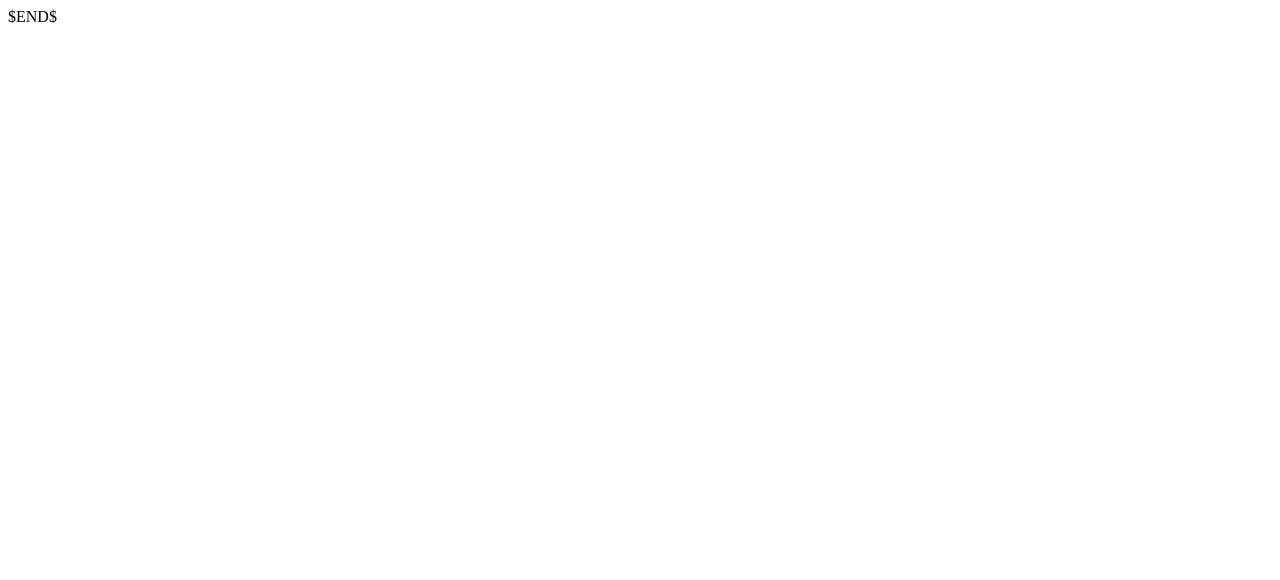
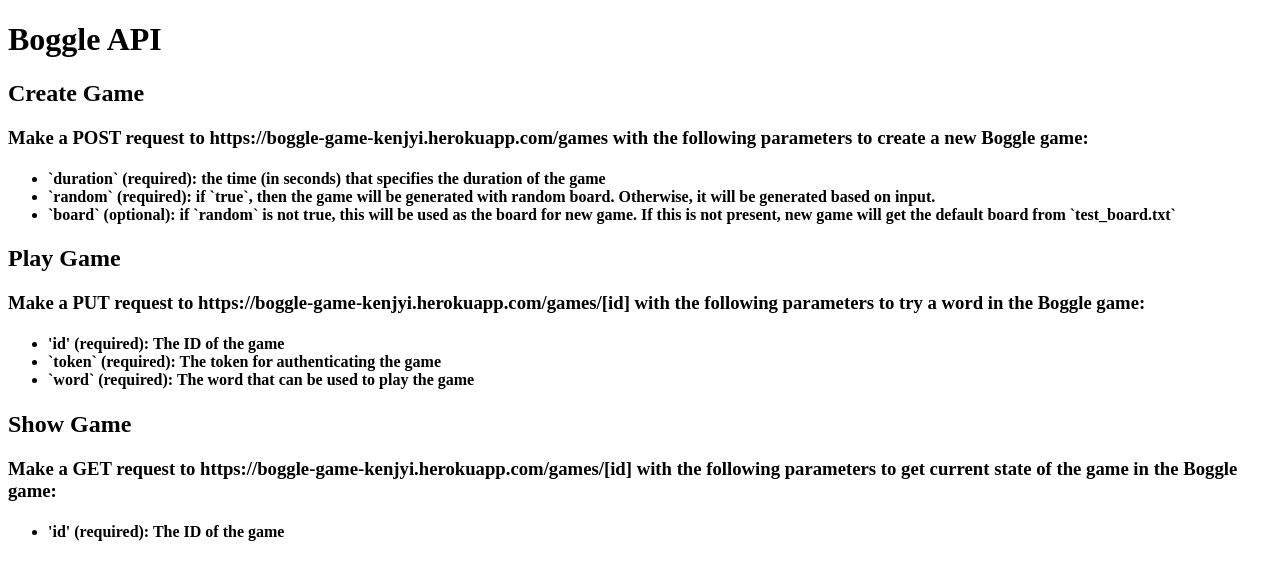
Before and after one commit to LeaKyJar/boggle_game, a Flask app: page / in a window 1280 px wide. Before the commit the part shown is almost empty. Shown: the top 580 px of the page. Run offline with Flask 2, Linux system fonts and the light colour scheme.

Commit message:
reconfigured for JSON

```diff
--- a/app.py
+++ b/app.py
@@ -17,23 +17,27 @@ def land():
 @app.route("/games", methods=["POST"])
 def create_game():
     if request.method == "POST":
-        if "duration" not in request.args:
-            return Response("duration missing", status=400)
-        if "random" not in request.args:
-            return Response("random indicator missing", status=400)
+        content = request.get_json()
+        if content == None:
+            return Response(json.dumps({"message": "JSON payload missing"}), status=400)
+        if "duration" not in content:
+            return Response(json.dumps({"message": "duration was not provided"}), status=400)
+        if "random" not in content:
+            return Response(json.dumps({"message": "random was not provided"}), status=400)
         global counter, games
         b = None
         id = counter
         counter += 1
-        duration = request.args.get("duration")
-        rand = request.args.get("random")
+        duration = content["duration"]
+        rand = content["random"]
         board = ""
         token = token_generator()
-        if rand == "true": # generate random Boggle board
+        if rand: # generate random Boggle board
             b = Boggle(word_dic)
-        elif rand == "false":
-            if "board" in request.args: # use given board
-                board = request.args.get("board")
+            board = b.board
+        elif not rand:
+            if "board" in content: # use given board
+                board = content["board"]
                 b = Boggle(word_dic, board)
             else: # use default board
                 f = open("test_board.txt", "r")
@@ -55,45 +59,45 @@ def create_game():
         games[id] = (b, temp)
     return Response(json_response, status=201, mimetype='application/json')
 
-@app.route("/games/<int:id>", methods=["GET","PUT"])
+@app.route("/games/<id>", methods=["GET","PUT"])
 def game(id): #determines all responses to queries in game
-    if "duration" not in request.args:
-        return Response("duration missing", status=400)
-
+    content = request.get_json()
+    if content == None:
+        return Response(json.dumps({"message": "JSON payload missing"}), status=400)
+    id = int(id)
     if id not in games:
-        return Response("id not found", status=400)
+        return Response(json.dumps({"message": "invalid id"}), status=404)
     temp = games[id][1]
-
 
     time_left = remaining_time(temp)
     temp["time_left"] = time_left
     if time_left<0:
-        return Response("Time's up", status=200)
+        return Response(json.dumps({"message": "game duration exceeded"}), status=400)
 
     if request.method == "GET":
         return show_game(id)
 
     if request.method == "PUT":
-        if "token" not in request.args:
-            return Response("security token missing", status=400)
-        if request.args.get("token") != temp["token"]:
-            return Response("incorrect token", status=401)
-        if "word" not in request.args:
-            return Response("No word submitted", status=400)
-        word = request.args.get("word")
+        if "token" not in content:
+            return Response(json.dumps({"message": "token was not provided"}), status=400)
+        if content["token"] != temp["token"]:
+            return Response(json.dumps({"message": "incorrect token provided"}), status=401)
+        if "word" not in content:
+            return Response(json.dumps({"message": "word was not provided"}), status=400)
+        word = content["word"]
         return play_game(id, word)
 
 def play_game(id: int, word: str):
     temp = games[id][1]
     if word in temp["used_words"]:
-        return Response("you have already tried this valid word", status=200)
+        return Response(json.dumps({"message": "this valid word has already been used"}), status=200)
     else:
         correct = games[id][0].guess_word(word)
         if correct:
-            temp["points"]+=10
+            temp["points"]+=len(word)
             temp["used_words"].add(word)
         else:
-            return Response("word not in board", status=200)
+            return Response(json.dumps({"message": "word is incorrect"}), status=400)
     return Response(json.dumps({
         "id": temp["id"],
         "token": temp["token"],
--- a/templates/landing.html
+++ b/templates/landing.html
@@ -2,9 +2,26 @@
 <html lang="en">
 <head>
     <meta charset="UTF-8">
-    <title>$Title$</title>
+    <title>Boggle API</title>
 </head>
 <body>
-$END$
+    <h1>Boggle API</h1>
+    <h2>Create Game</h2>
+    <h3>Make a POST request to https://boggle-game-kenjyi.herokuapp.com/games with the following parameters to create a new Boggle game:</h3>
+    <h4><ul>
+        <li>`duration` (required): the time (in seconds) that specifies the duration of the game</li>
+        <li>`random` (required): if `true`, then the game will be generated with random board.  Otherwise, it will be generated based on input.</li>
+        <li>`board` (optional): if `random` is not true, this will be used as the board for new game. If this is not present, new game will get the default board from `test_board.txt`</li>
+    </ul></h4><h2>Play Game</h2>
+    <h3>Make a PUT request to https://boggle-game-kenjyi.herokuapp.com/games/[id] with the following parameters to try a word in the Boggle game:</h3>
+    <h4><ul>
+        <li>'id' (required): The ID of the game</li>
+        <li>`token` (required): The token for authenticating the game</li>
+        <li>`word` (required): The word that can be used to play the game</li>
+    </ul></h4></ul></h4><h2>Show Game</h2>
+    <h3>Make a GET request to https://boggle-game-kenjyi.herokuapp.com/games/[id] with the following parameters to get current state of the game in the Boggle game:</h3>
+    <h4><ul>
+        <li>'id' (required): The ID of the game</li>
+    </ul></h4>
 </body>
 </html>
```
